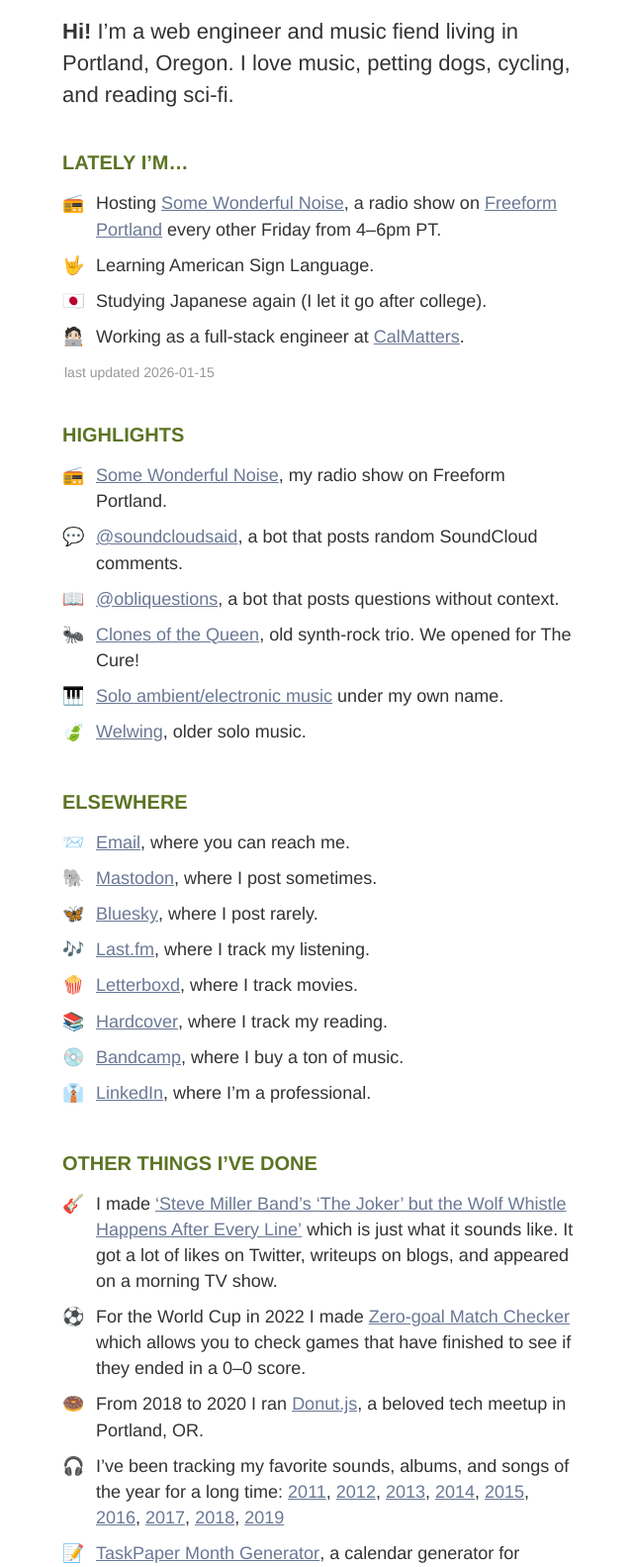
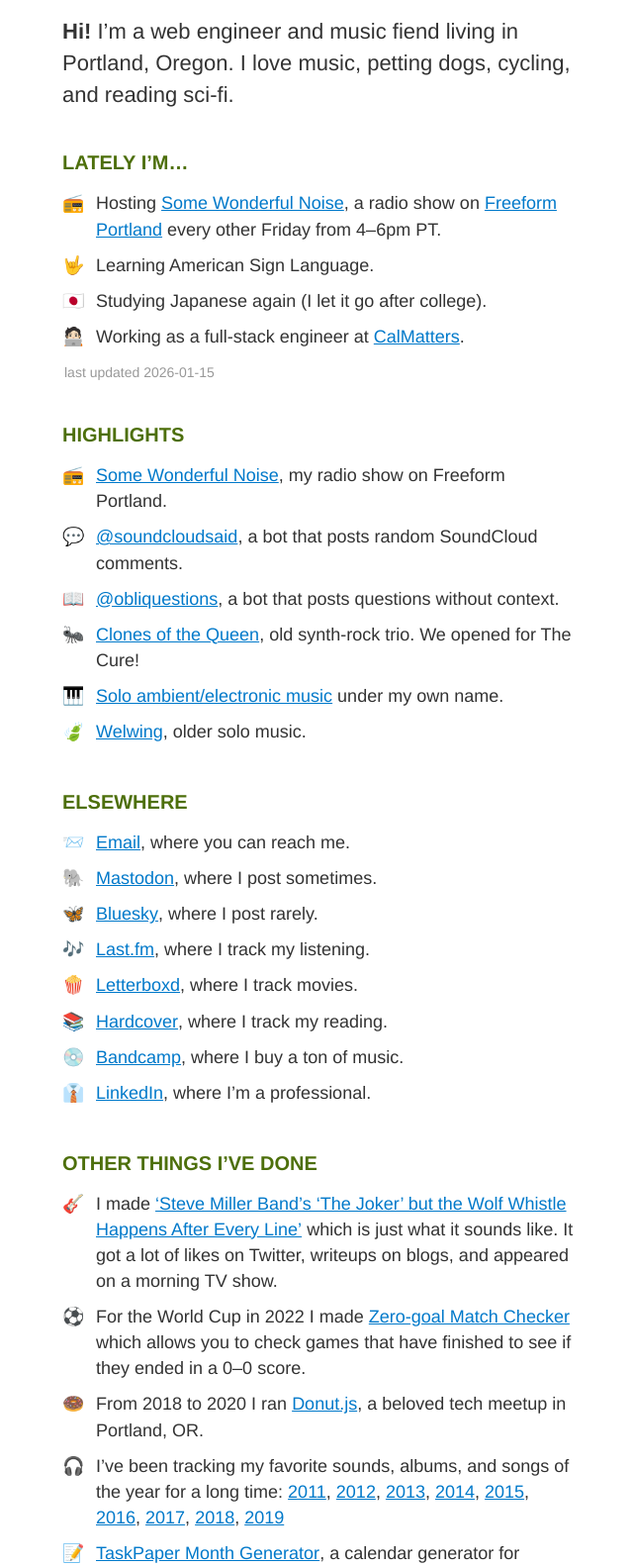
Before and after one commit to matthewmcvickar/matthewmcvickar.com, a PHP site: page / in a window 1280 px wide. Shown: the part 341-1924 px from the top of the page at 99% size, without its empty margins (317-957 px from the left). Run offline with PHP 8.4, Linux system fonts and the light colour scheme.

Commit message:
better header and link colors

```diff
--- a/_src/css/components/_base.scss
+++ b/_src/css/components/_base.scss
@@ -41,7 +41,7 @@ body {
 }
 
 a {
-  color: variables.$shirt-blue;
+  color: variables.$blue;
   text-decoration: underline;
   transition: color 0.15s ease-in-out;
 
--- a/_src/css/components/_variables.scss
+++ b/_src/css/components/_variables.scss
@@ -10,9 +10,7 @@ $light-blue: #cce4f3;
 $dark:       #333;
 $gray:       #717171;
 $light-gray: #F6F6F6;
-$slate:      #687892;
-$green:      #5c7424;
-$shirt-blue: #6a7895;
+$green:      #4d6f0b;
 
 /* Dimensions. */
 $line:       20px;
--- a/index.html
+++ b/index.html
@@ -9,7 +9,7 @@
 
   <title>Matthew McVickar</title>
 
-  <link rel="stylesheet" href="./assets/css/style.css?version=20260115163926">
+  <link rel="stylesheet" href="./assets/css/style.css?version=20260115165025">
 
   <link rel="apple-touch-icon" sizes="180x180" href="./assets/favicons/apple-touch-icon.png?version=20251102083016">
   <link rel="icon" type="image/png" sizes="32x32" href="./assets/favicons/favicon-32x32.png?version=20251102083016">
```
Also changed, not shown: assets/css/style.css (+1 -1 lines).
